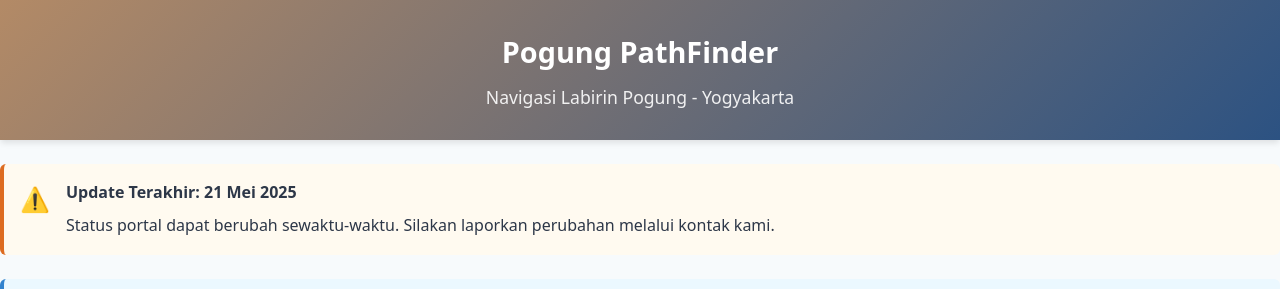
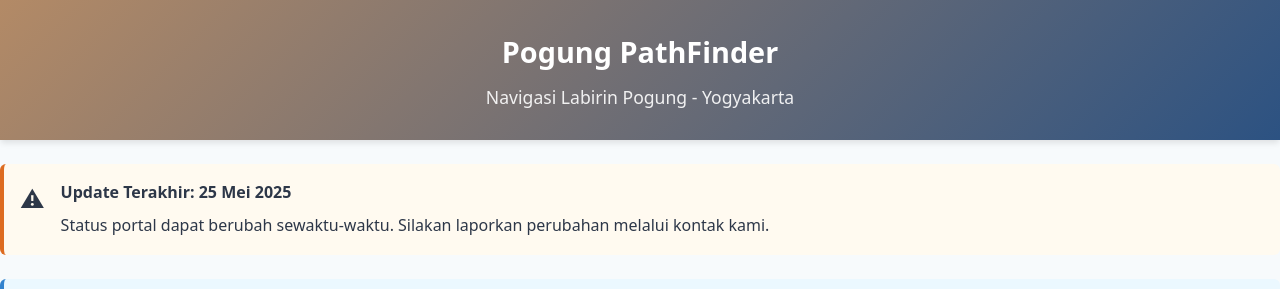
Before and after one commit to pogungpathFinder/route, a plain HTML site: page index.html in a window 1280 px wide. Shown: the top 289 px of the page. Drawn offline with Linux system fonts and the light colour scheme; a script that the page names is missing.

Commit message:
Update index.html

```diff
--- a/index.html
+++ b/index.html
@@ -3,6 +3,10 @@
 <head>
   <meta charset="UTF-8">
   <meta name="viewport" content="width=device-width, initial-scale=1.0">
+
+  <!-- Meta tag Google Site Verification -->
+  <meta name="google-site-verification" content="8D3hkEvwhfxtZmuKlVcDeqqwD9dwHvVtEPC5_DpRgPs" />
+
   <title>Pogung PathFinder</title>
   <style>
     :root {
@@ -151,9 +155,9 @@
 
   <div class="container">
     <div class="alert alert-warning">
-      <span class="alert-icon">⚠️</span>
+      <span class="alert-icon">⚠</span>
       <div>
-        <strong style="display: block; margin-bottom: 0.5rem;">Update Terakhir: 21 Mei 2025</strong>
+        <strong style="display: block; margin-bottom: 0.5rem;">Update Terakhir: 25 Mei 2025</strong>
         <p style="margin: 0;">Status portal dapat berubah sewaktu-waktu. Silakan laporkan perubahan melalui kontak kami.</p>
       </div>
     </div>
```
